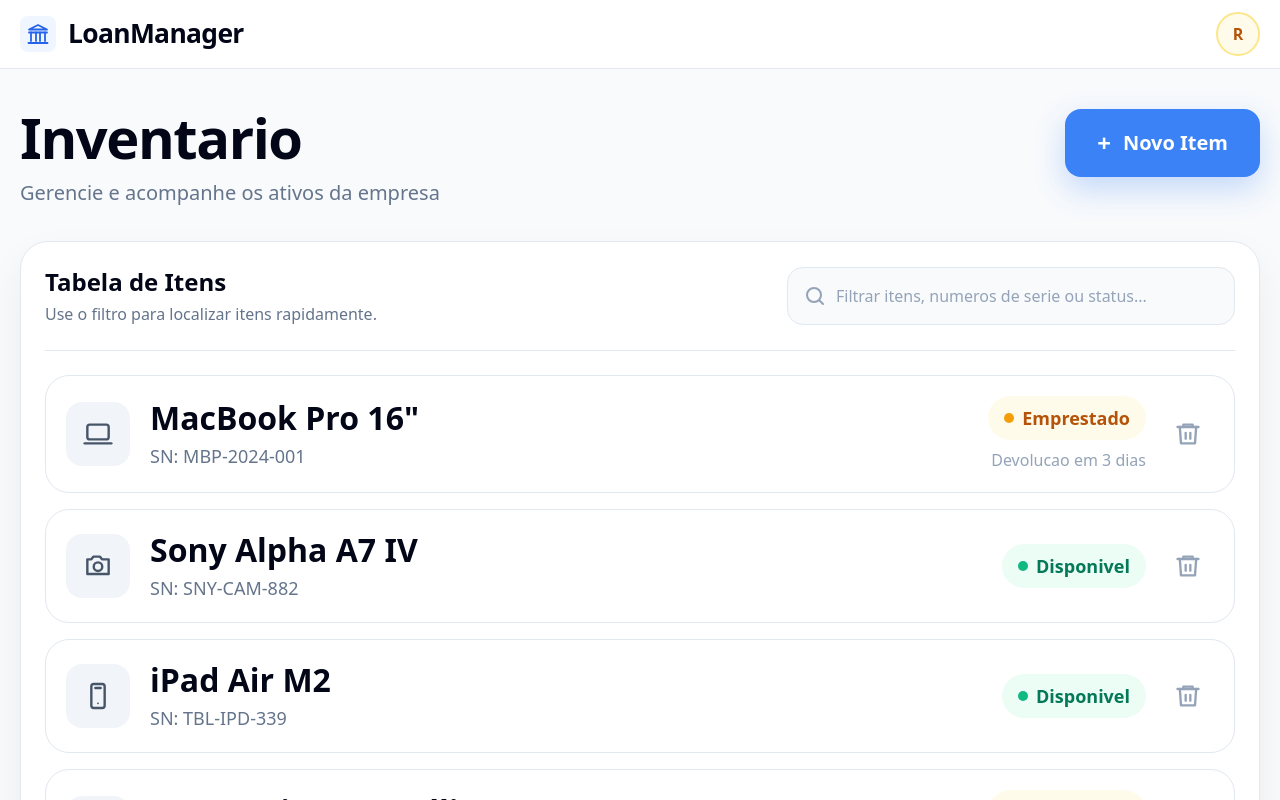
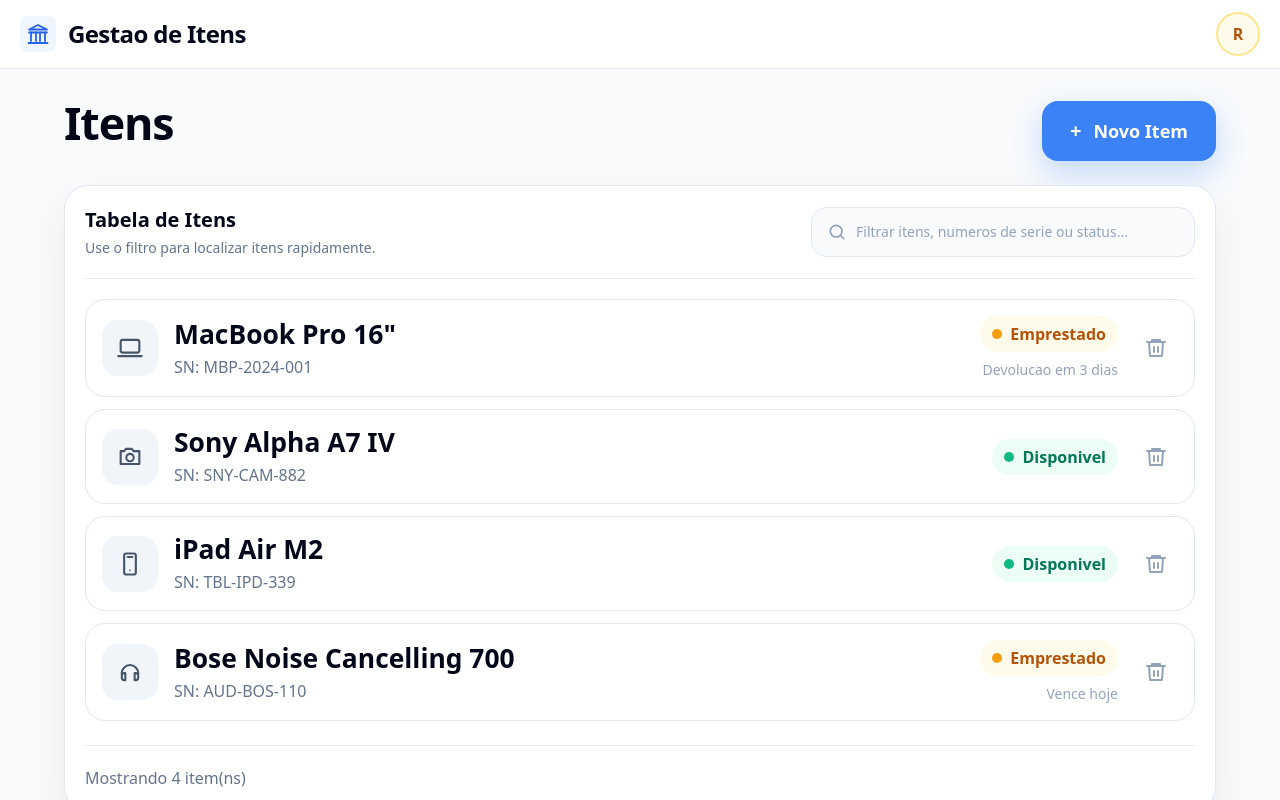
Before and after one commit to RafaelMF16/Loan-app, an Angular app: page /items in a window 1280 px wide. Shown: the top 800 px of the page. Built offline with nearby package versions, Linux system fonts and the light colour scheme.

Commit message:
style: refine items list sizing

```diff
--- a/src/app/components/shared/app-header/app-header.html
+++ b/src/app/components/shared/app-header/app-header.html
@@ -12,7 +12,7 @@
           <path d="M12 3 3 7.5h18L12 3Z" />
         </svg>
       </div>
-      <span class="text-[1.65rem] font-semibold tracking-tight text-slate-950">LoanManager</span>
+      <span class="text-[1.5rem] font-semibold tracking-tight text-slate-950">Gestao de Itens</span>
     </div>
 
     @if (showAvatar()) {
--- a/src/app/pages/items/list-page/list-page.html
+++ b/src/app/pages/items/list-page/list-page.html
@@ -1,38 +1,35 @@
 <section class="min-h-screen bg-white">
   <app-app-header [showAvatar]="true" />
 
-  <main class="min-h-[calc(100vh-65px)] bg-slate-50 px-5 py-10 text-slate-900">
-    <div class="mx-auto flex w-full max-w-7xl flex-col gap-8">
+  <main class="min-h-[calc(100vh-65px)] bg-slate-50 px-5 py-8 text-slate-900">
+    <div class="mx-auto flex w-full max-w-6xl flex-col gap-6">
       <section class="flex flex-col gap-6 lg:flex-row lg:items-start lg:justify-between">
         <div>
-          <h1 class="text-[3.5rem] font-semibold leading-none tracking-tight text-slate-950">
-            Inventario
+          <h1 class="text-[2.8rem] font-semibold leading-none tracking-tight text-slate-950">
+            Itens
           </h1>
-          <p class="mt-3 text-xl leading-8 text-slate-500">
-            Gerencie e acompanhe os ativos da empresa
-          </p>
         </div>
 
         <button
           type="button"
           (click)="onClickOpenNewItemModal()"
-          class="inline-flex items-center justify-center gap-3 self-start rounded-2xl bg-blue-500 px-8 py-5 text-xl font-semibold text-white shadow-[0_12px_30px_rgba(59,130,246,0.28)] transition hover:bg-blue-600"
+          class="inline-flex items-center justify-center gap-3 self-start rounded-2xl bg-blue-500 px-7 py-4 text-lg font-semibold text-white shadow-[0_12px_30px_rgba(59,130,246,0.28)] transition hover:bg-blue-600"
         >
-          <span class="text-2xl leading-none">+</span>
+          <span class="text-xl leading-none">+</span>
           Novo Item
         </button>
       </section>
 
-      <section class="rounded-[28px] border border-slate-200 bg-white p-6 shadow-[0_18px_40px_rgba(15,23,42,0.06)]">
-        <div class="flex flex-col gap-4 border-b border-slate-200 pb-6 lg:flex-row lg:items-center lg:justify-between">
+      <section class="rounded-[24px] border border-slate-200 bg-white p-5 shadow-[0_18px_40px_rgba(15,23,42,0.06)]">
+        <div class="flex flex-col gap-4 border-b border-slate-200 pb-5 lg:flex-row lg:items-center lg:justify-between">
           <div>
-            <h2 class="text-2xl font-semibold text-slate-950">Tabela de Itens</h2>
-            <p class="mt-1 text-base text-slate-500">Use o filtro para localizar itens rapidamente.</p>
+            <h2 class="text-xl font-semibold text-slate-950">Tabela de Itens</h2>
+            <p class="mt-1 text-sm text-slate-500">Use o filtro para localizar itens rapidamente.</p>
           </div>
 
-          <label class="relative block w-full max-w-md">
+          <label class="relative block w-full max-w-sm">
             <span class="sr-only">Filtrar itens</span>
-            <svg viewBox="0 0 24 24" class="pointer-events-none absolute left-4 top-1/2 h-6 w-6 -translate-y-1/2 text-slate-400" fill="none" stroke="currentColor" stroke-width="2" stroke-linecap="round" stroke-linejoin="round" aria-hidden="true">
+            <svg viewBox="0 0 24 24" class="pointer-events-none absolute left-4 top-1/2 h-5 w-5 -translate-y-1/2 text-slate-400" fill="none" stroke="currentColor" stroke-width="2" stroke-linecap="round" stroke-linejoin="round" aria-hidden="true">
               <circle cx="11" cy="11" r="7" />
               <path d="m20 20-3.5-3.5" />
             </svg>
@@ -40,40 +37,40 @@
               type="search"
               [value]="filterQuery()"
               (input)="onInputFilterItems($event)"
-              class="w-full rounded-2xl border border-slate-200 bg-slate-50 py-4 pl-12 pr-4 text-base text-slate-900 outline-none transition placeholder:text-slate-400 focus:border-blue-400 focus:bg-white focus:ring-4 focus:ring-blue-100"
+              class="w-full rounded-2xl border border-slate-200 bg-slate-50 py-3.5 pl-11 pr-4 text-sm text-slate-900 outline-none transition placeholder:text-slate-400 focus:border-blue-400 focus:bg-white focus:ring-4 focus:ring-blue-100"
               placeholder="Filtrar itens, numeros de serie ou status..."
             />
           </label>
         </div>
 
-        <div class="mt-6 space-y-4">
+        <div class="mt-5 space-y-3">
           @for (item of filteredItems(); track item.id) {
-            <article class="flex flex-col gap-4 rounded-[24px] border border-slate-200 bg-white px-5 py-5 transition hover:border-blue-200 hover:shadow-[0_12px_28px_rgba(15,23,42,0.06)] md:flex-row md:items-center md:justify-between">
-              <div class="flex items-center gap-5">
-                <div class="flex h-16 w-16 items-center justify-center rounded-2xl bg-slate-100 text-slate-600">
+            <article class="flex flex-col gap-4 rounded-[20px] border border-slate-200 bg-white px-4 py-4 transition hover:border-blue-200 hover:shadow-[0_12px_28px_rgba(15,23,42,0.06)] md:flex-row md:items-center md:justify-between">
+              <div class="flex items-center gap-4">
+                <div class="flex h-14 w-14 items-center justify-center rounded-2xl bg-slate-100 text-slate-600">
                   @switch (item.icon) {
                     @case ('camera') {
-                      <svg viewBox="0 0 24 24" class="h-8 w-8" fill="none" stroke="currentColor" stroke-width="1.8" stroke-linecap="round" stroke-linejoin="round" aria-hidden="true">
+                      <svg viewBox="0 0 24 24" class="h-7 w-7" fill="none" stroke="currentColor" stroke-width="1.8" stroke-linecap="round" stroke-linejoin="round" aria-hidden="true">
                         <path d="M4 7h3l1.5-2h5L15 7h5v11H4z" />
                         <circle cx="12" cy="12.5" r="3.2" />
                       </svg>
                     }
                     @case ('tablet') {
-                      <svg viewBox="0 0 24 24" class="h-8 w-8" fill="none" stroke="currentColor" stroke-width="1.8" stroke-linecap="round" stroke-linejoin="round" aria-hidden="true">
+                      <svg viewBox="0 0 24 24" class="h-7 w-7" fill="none" stroke="currentColor" stroke-width="1.8" stroke-linecap="round" stroke-linejoin="round" aria-hidden="true">
                         <rect x="7" y="3" width="10" height="18" rx="1.8" />
                         <path d="M10 6h4" />
                         <circle cx="12" cy="17.5" r=".7" fill="currentColor" stroke="none" />
                       </svg>
                     }
                     @case ('fone') {
-                      <svg viewBox="0 0 24 24" class="h-8 w-8" fill="none" stroke="currentColor" stroke-width="1.8" stroke-linecap="round" stroke-linejoin="round" aria-hidden="true">
+                      <svg viewBox="0 0 24 24" class="h-7 w-7" fill="none" stroke="currentColor" stroke-width="1.8" stroke-linecap="round" stroke-linejoin="round" aria-hidden="true">
                         <path d="M5 13a7 7 0 0 1 14 0" />
                         <path d="M5 13v4a2 2 0 0 0 2 2h1v-6H7a2 2 0 0 0-2 2Z" />
                         <path d="M19 13v4a2 2 0 0 1-2 2h-1v-6h1a2 2 0 0 1 2 2Z" />
                       </svg>
                     }
                     @default {
-                      <svg viewBox="0 0 24 24" class="h-8 w-8" fill="none" stroke="currentColor" stroke-width="1.8" stroke-linecap="round" stroke-linejoin="round" aria-hidden="true">
+                      <svg viewBox="0 0 24 24" class="h-7 w-7" fill="none" stroke="currentColor" stroke-width="1.8" stroke-linecap="round" stroke-linejoin="round" aria-hidden="true">
                         <rect x="4" y="5" width="16" height="11" rx="1.8" />
                         <path d="M2 19h20" />
                       </svg>
@@ -82,32 +79,32 @@
                 </div>
 
                 <div>
-                  <h3 class="text-[2rem] font-semibold leading-tight text-slate-950">{{ item.name }}</h3>
-                  <p class="mt-1 text-lg text-slate-500">SN: {{ item.serialNumber }}</p>
+                  <h3 class="text-[1.65rem] font-semibold leading-tight text-slate-950">{{ item.name }}</h3>
+                  <p class="mt-1 text-base text-slate-500">SN: {{ item.serialNumber }}</p>
                 </div>
               </div>
 
               <div class="flex items-center gap-4 self-end md:self-center">
                 <div class="text-right">
                   <span
-                    class="inline-flex items-center gap-2 rounded-full px-4 py-2 text-lg font-semibold"
+                    class="inline-flex items-center gap-2 rounded-full px-3 py-1.5 text-base font-semibold"
                     [class]="getStatusClasses(item.status)"
                   >
                     <span class="h-2.5 w-2.5 rounded-full" [class]="getStatusDotClasses(item.status)"></span>
                     {{ getStatusLabel(item.status) }}
                   </span>
                   @if (item.statusDetail) {
-                    <p class="mt-2 text-base text-slate-400">{{ item.statusDetail }}</p>
+                    <p class="mt-2 text-sm text-slate-400">{{ item.statusDetail }}</p>
                   }
                 </div>
 
                 <button
                   type="button"
                   (click)="onClickDeleteItem(item.id)"
-                  class="rounded-2xl p-3 text-slate-400 transition hover:bg-rose-50 hover:text-rose-500"
+                  class="rounded-2xl p-2.5 text-slate-400 transition hover:bg-rose-50 hover:text-rose-500"
                   aria-label="Excluir item"
                 >
-                  <svg viewBox="0 0 24 24" class="h-7 w-7" fill="none" stroke="currentColor" stroke-width="2" stroke-linecap="round" stroke-linejoin="round" aria-hidden="true">
+                  <svg viewBox="0 0 24 24" class="h-6 w-6" fill="none" stroke="currentColor" stroke-width="2" stroke-linecap="round" stroke-linejoin="round" aria-hidden="true">
                     <path d="M3 6h18" />
                     <path d="M8 6V4h8v2" />
                     <path d="M19 6l-1 14H6L5 6" />
@@ -118,14 +115,14 @@
               </div>
             </article>
           } @empty {
-            <div class="rounded-[24px] border border-dashed border-slate-200 bg-slate-50 px-6 py-12 text-center">
-              <p class="text-xl font-medium text-slate-700">Nenhum item encontrado.</p>
-              <p class="mt-2 text-base text-slate-500">Ajuste o filtro ou cadastre um novo item.</p>
+            <div class="rounded-[20px] border border-dashed border-slate-200 bg-slate-50 px-6 py-10 text-center">
+              <p class="text-lg font-medium text-slate-700">Nenhum item encontrado.</p>
+              <p class="mt-2 text-sm text-slate-500">Ajuste o filtro ou cadastre um novo item.</p>
             </div>
           }
         </div>
 
-        <div class="mt-8 border-t border-slate-200 pt-6 text-lg text-slate-500">
+        <div class="mt-6 border-t border-slate-200 pt-5 text-base text-slate-500">
           Mostrando {{ filteredItems().length }} item(ns)
         </div>
       </section>
```
